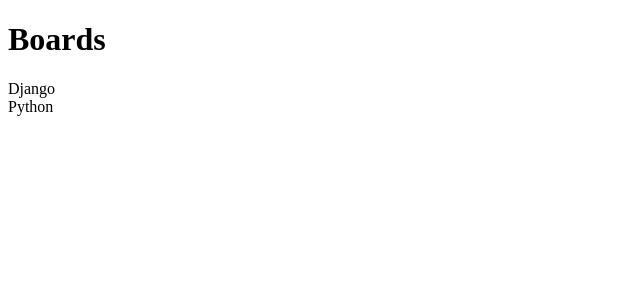
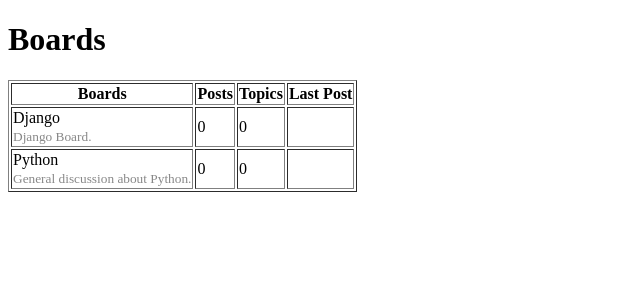
Before and after one commit to AbutayliA/django-tutorial, a Django app: a page that uses myproject/templates/home.html in a window 1280 px wide. Shown: the top 300 px of the page, without its empty margins (0-640 px from the left). Run offline with Django 3.2, Linux system fonts and the light colour scheme; data comes from the database, SQL or seed files in the repository.

Commit message:
Improving homepage design

```diff
--- a/myproject/templates/home.html
+++ b/myproject/templates/home.html
@@ -8,9 +8,29 @@
   <body>
       <h1>Boards</h1>
 
-      {% for board in boards%}
-        {{ board.name }} <br>
-      {% endfor %}
+      <table border="1">
+          <thead>
+              <tr>
+                  <th>Boards</th>
+                  <th>Posts</th>
+                  <th>Topics</th>
+                  <th>Last Post</th>
+              </tr>
+          </thead>
+          <tbody>
+            {% for board in boards%}
+                <tr>
+                    <td>
+                        {{ board.name }} <br>
+                        <small style="color: #888">{{ board.description }}</small>
+                    </td>
+                    <td>0</td>
+                    <td>0</td>
+                    <td></td>
+                </tr>
+                {% endfor %}
+          </tbody>
+      </table>
   </body>
 
 </html>
```
